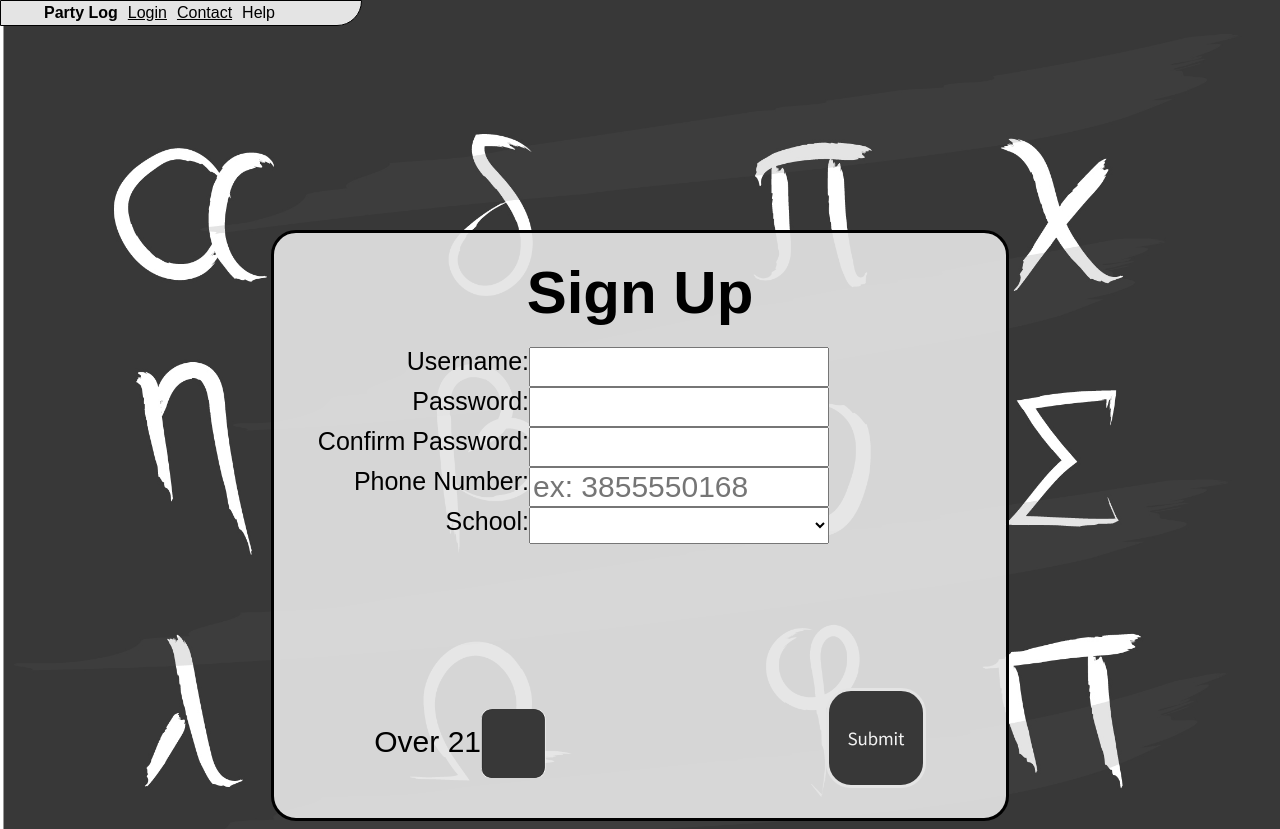
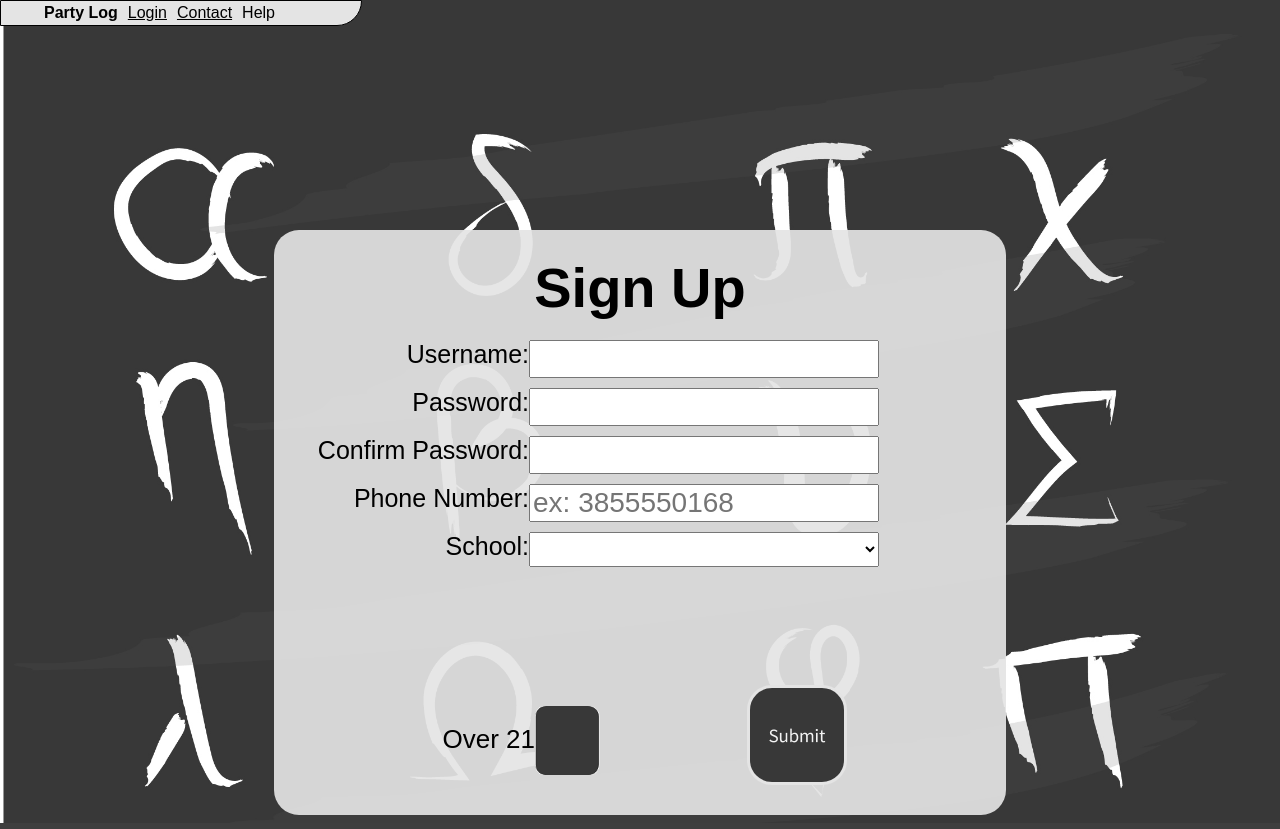
Before and after one commit to carsonhynes/partylog-websys, a PHP site: page /register.php in a window 1280 px wide. Run offline with PHP 8.4, Linux system fonts and the light colour scheme; style sheets or scripts are compiled from the project's sources; some libraries are stand-ins or nearby versions.

Commit message:
fixed some CSS styling

```diff
--- a/index.php
+++ b/index.php
@@ -74,7 +74,7 @@
 
 <script src="resources/js/jquery-1.7.1.js"></script>
 <script src="http://code.jquery.com/ui/1.11.4/jquery-ui.js"></script>
-<script src="/resources/misc/list.js"></script>
+<script src="resources/misc/list.js"></script>
 <script src="resources/js/index.js"></script>
 <script type="text/javascript" src="resources/js/carhartl-jquery-cookie-92b7715/jquery.cookie.js" ></script>
 <script>
--- a/resources/css/index.css
+++ b/resources/css/index.css
@@ -102,11 +102,8 @@ body {
 }
 
 form {
-	position: relative;
 	background: rgba(228,228,228,0.92);
-	border-style: solid;
 	border-radius: 25px;
-	border-width: 3px;
 	padding: 5px;
 	height: 375px;
 	width: 722px;
@@ -115,13 +112,13 @@ form {
 
 form div {
 	font-family: 'Source Sans Pro', sans-serif;
-	font-size: 30px;
+	font-size: 28px;
 	opacity: 1.0;
 }
 
 form label{
 	font-family: 'Source Sans Pro', sans-serif;
-	font-size: 30px;
+	font-size: 26px;
 	display: inline-block;
   float: left;
   clear: left;
@@ -135,21 +132,19 @@ form input,form select[name="fraternity"], form select[name="school"]{
 }
 
 input {
-    width: 300px;
+    width: 350px;
+    margin-bottom: 10px;
 }
 
 select {
-	width: 300px;
-}
-
-.checkbox {
-	text-align: left;
+	width: 350px;
+  margin-bottom: 10px;
 }
 
 .checkbox label{
 	position: absolute;
-	bottom: 30px;
-  left: 30px;
+	bottom: 20px;
+  left: 350px;
 }
 input[type="checkbox"] {
     display:none;
@@ -185,15 +180,15 @@ input[type="checkbox"]:checked + label span {
 
 .submit {
   position: absolute;
-  bottom: 30px;
-  right: 80px;
+  bottom: 20px;
+  right: 425px;
 }
 
 .submit button {
   background-image: url("../media/submit.png");
   background-repeat: no-repeat;
   background-position: 50% 50%;
-  height: 100px;
+  height: 75px;
   width: 100px;
   border: none;
   border-style: solid;
```
